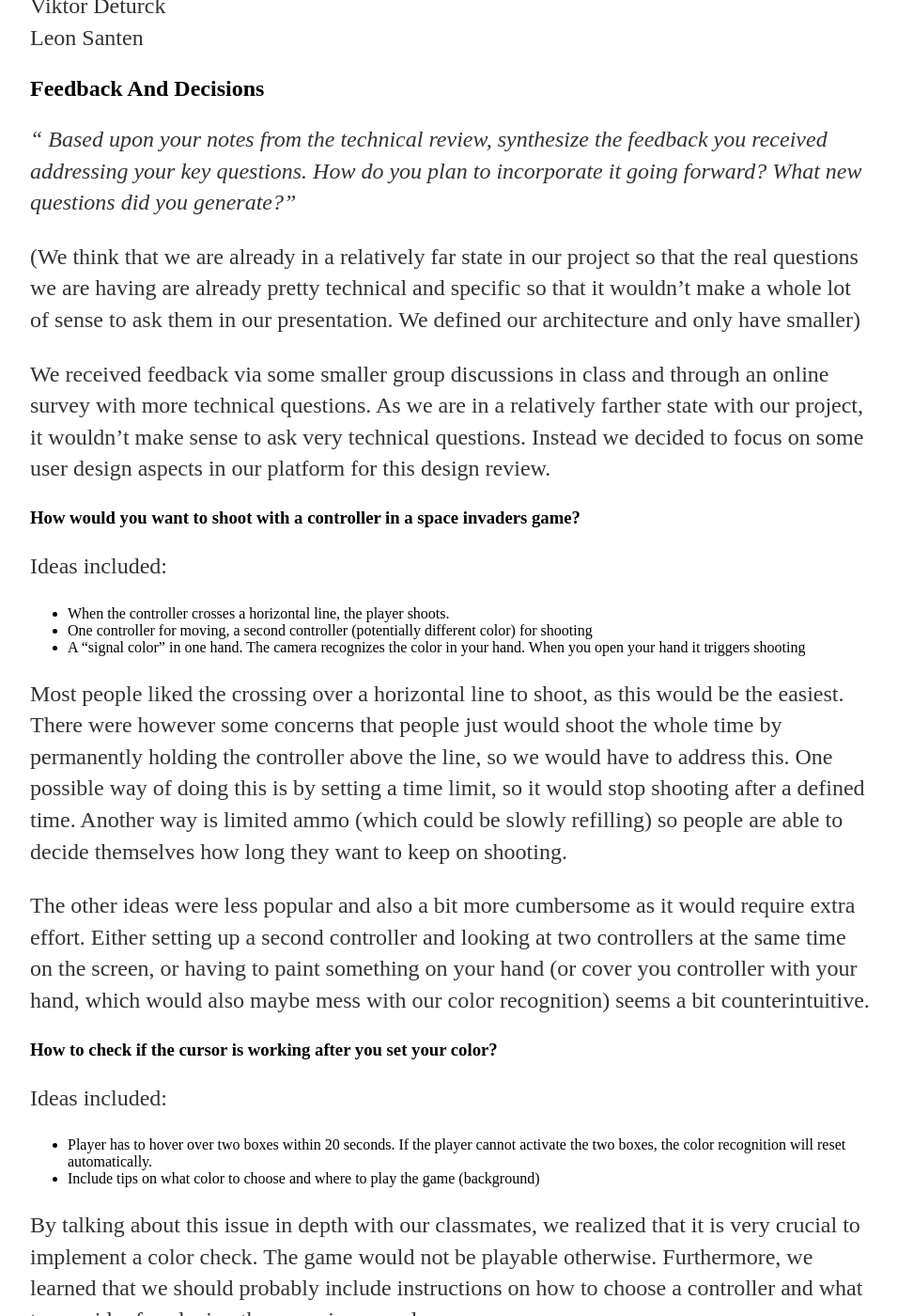
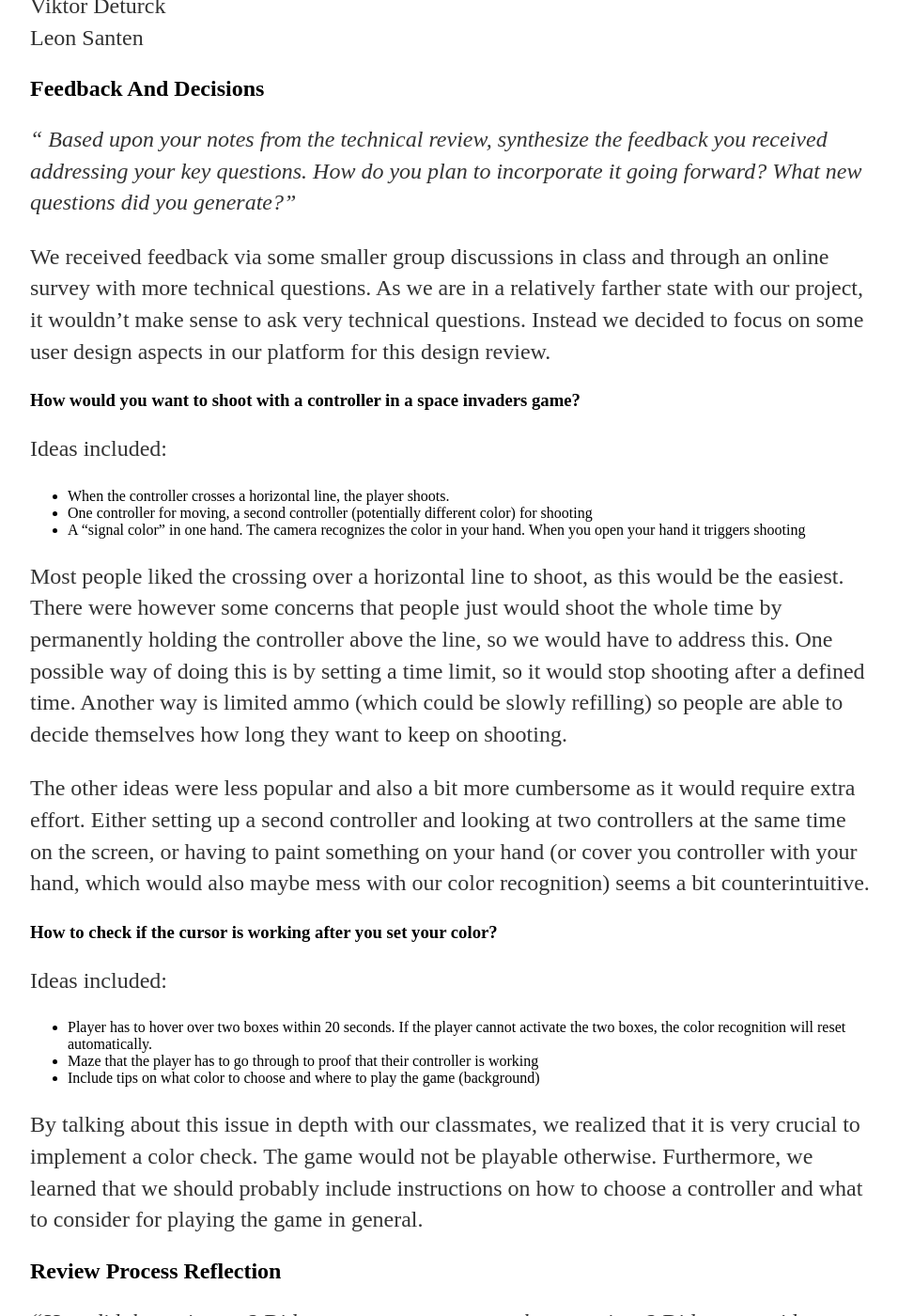
Before and after one commit to richardballaux/Augmented-Reality-Games-Platform, a Jekyll site: the page built from Documentation/Reflection And Synthesis 2.md, in a window 1280 px wide and 1400 px high, scrolled down 241 px. Shown: the whole window at 94% size, without its empty margins (160-1116 px from the left). Built offline with Jekyll 4.4.1, drawn with Linux system fonts in a browser that asks for light colours; our own code applies the rules of GitHub Pages for plain Markdown files.

Commit message:
small changed ref and synth 2

```diff
--- a/Documentation/Reflection And Synthesis 2.md
+++ b/Documentation/Reflection And Synthesis 2.md
@@ -5,8 +5,6 @@ Leon Santen <br/>
 
 ## Feedback And Decisions
 _“ Based upon your notes from the technical review, synthesize the feedback you received addressing your key questions. How do you plan to incorporate it going forward? What new questions did you generate?”_<br/>
-
-(We think that we are already in a relatively far state in our project so that the real questions we are having are already pretty technical and specific so that it wouldn’t make a whole lot of sense to ask them in our presentation. We defined our architecture and only have smaller)
 
 We received feedback via some smaller group discussions in class and through an online survey with more technical questions. As we are in a relatively farther state with our project, it wouldn’t make sense to ask very technical questions. Instead we decided to focus on some user design aspects in our platform for this design review.
 
@@ -25,6 +23,7 @@ The other ideas were less popular and also a bit more cumbersome as it would req
 ### How to check if the cursor is working after you set your color?
 Ideas included:<br/>
 - Player has to hover over two boxes within 20 seconds. If the player cannot activate the two boxes, the color recognition will reset automatically.
+- Maze that the player has to go through to proof that their controller is working
 - Include tips on what color to choose and where to play the game (background)
 
 By talking about this issue in depth with our classmates, we realized that it is very crucial to implement a color check. The game would not be playable otherwise. Furthermore, we learned that we should probably include instructions on how to choose a controller and what to consider for playing the game in general.
```
